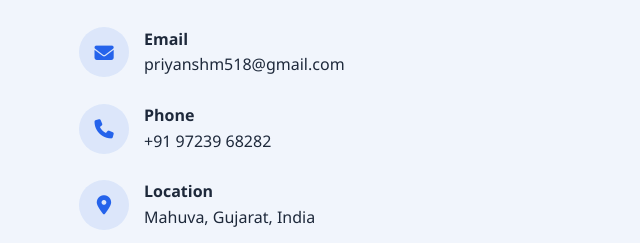
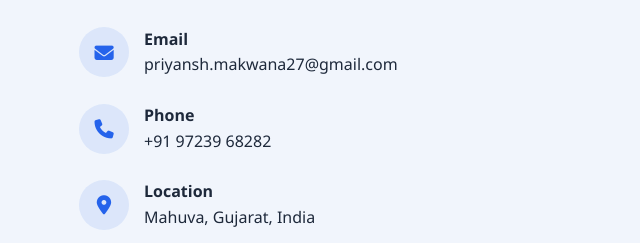
Before and after one commit to priyanshm518/My-portfolio, a plain HTML site: page index.html in a window 1280 px wide. Shown: the part 4335-4578 px from the top of the page, 0-640 px from the left. Drawn offline with Linux system fonts and the light colour scheme.

Commit message:
updated email address

```diff
--- a/index.html
+++ b/index.html
@@ -920,7 +920,7 @@
                         </div>
                         <div>
                             <h4>Email</h4>
-                            <p>priyanshm518@gmail.com</p>
+                            <p>priyansh.makwana27@gmail.com</p>
                         </div>
                     </div>
 
```
